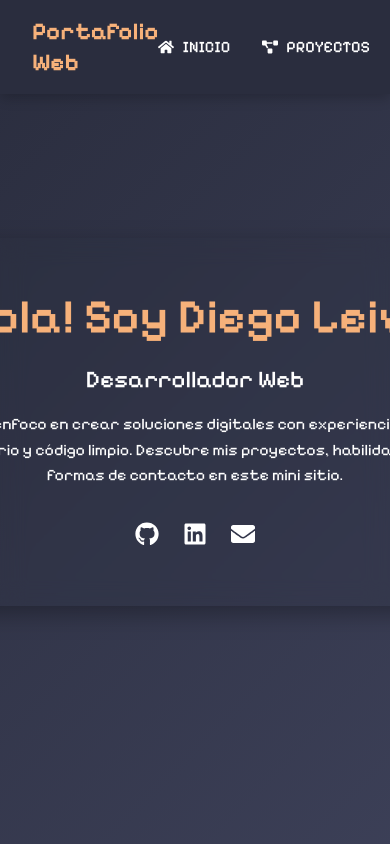
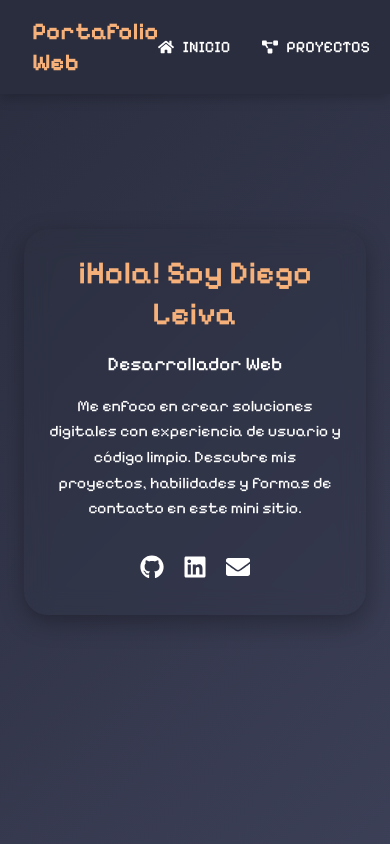
Before and after one commit to LeivaDiego/Web-Portafolio, a React (Vite) app: page / in a window 390 px wide. Shown: the top 844 px of the page. Built offline with nearby package versions, Linux system fonts and the light colour scheme.

Commit message:
fix: Home section responsive

```diff
--- a/src/components/sections/Home.jsx
+++ b/src/components/sections/Home.jsx
@@ -9,25 +9,32 @@ const Section = styled.section`
   justify-content: center;
   align-items: center;
   min-height: 100vh;
-  padding: 4rem 2rem;
+  padding: 4rem 1.5rem;
+  overflow-x: hidden;
 `
 
 const Card = styled(motion.div)`
   background: ${({ theme }) => theme.colors.glass.card};
-  padding: 3rem;
+  padding: 2rem;
   border-radius: 1.5rem;
   max-width: 700px;
+  width: 100%;
   text-align: center;
   box-shadow: 0 8px 24px rgba(0, 0, 0, 0.3);
   backdrop-filter: blur(12px);
+
+  @media (max-width: 480px) {
+    padding: 1.5rem;
+  }
 `
 
 const Heading = styled.h1`
-  font-size: 3rem;
+  font-size: clamp(2rem, 6vw, 3rem);
   margin-bottom: 1rem;
   color: ${({ theme }) => theme.colors.accent};
-  white-space: nowrap;
+  white-space: normal;
   overflow: hidden;
+  word-break: break-word;
 `
 
 const Cursor = styled.span`
@@ -44,7 +51,7 @@ const Cursor = styled.span`
 `
 
 const Role = styled(motion.h2)`
-  font-size: 1.5rem;
+  font-size: clamp(1.2rem, 4vw, 1.5rem);
   font-weight: 500;
   margin-bottom: 1rem;
 `
@@ -59,7 +66,7 @@ const Description = styled(motion.p)`
 const Icons = styled(motion.div)`
   display: flex;
   justify-content: center;
-  gap: 1.5rem;
+  gap: 1.2rem;
   font-size: 1.5rem;
   margin-top: 1rem;
 
@@ -104,8 +111,6 @@ const Home = () => {
       isMounted = false
     }
   }, [fullText])
-
-
 
   return (
     <Section id="home">
```
